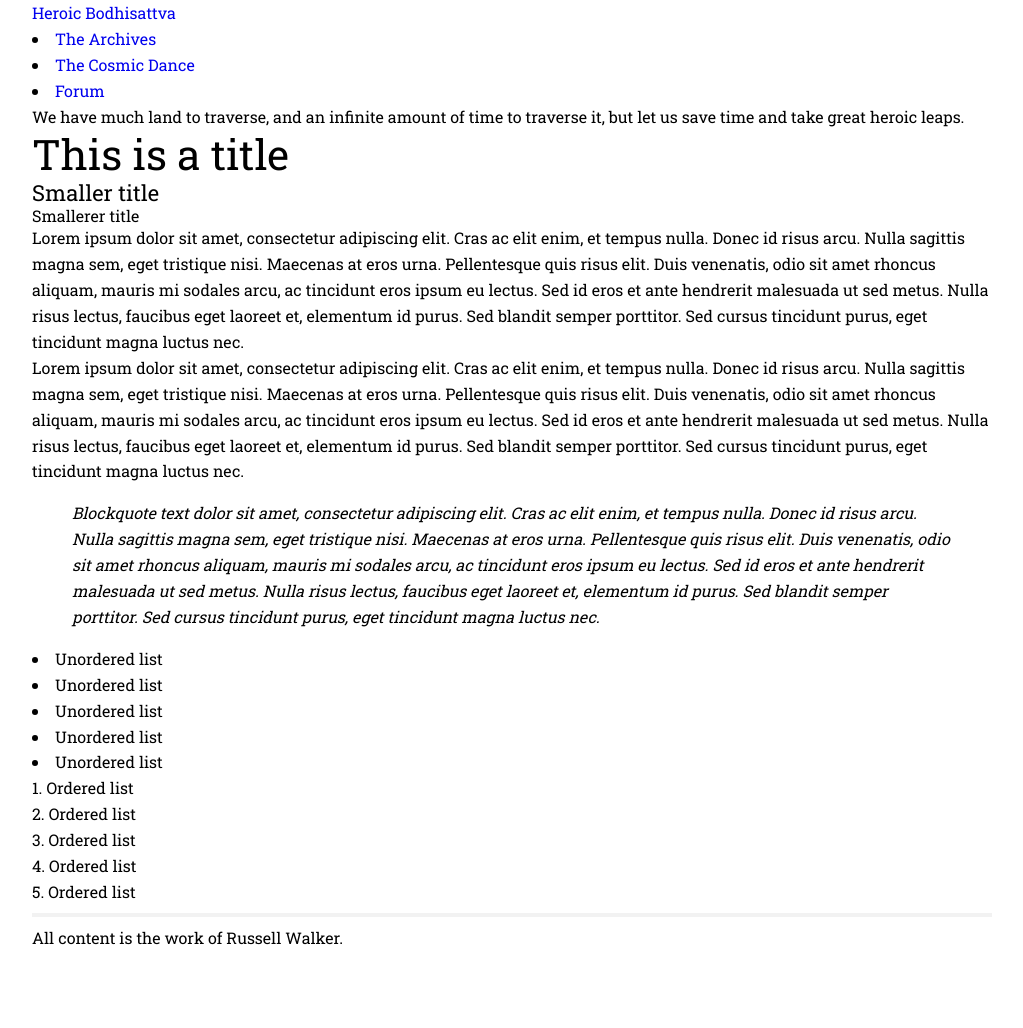
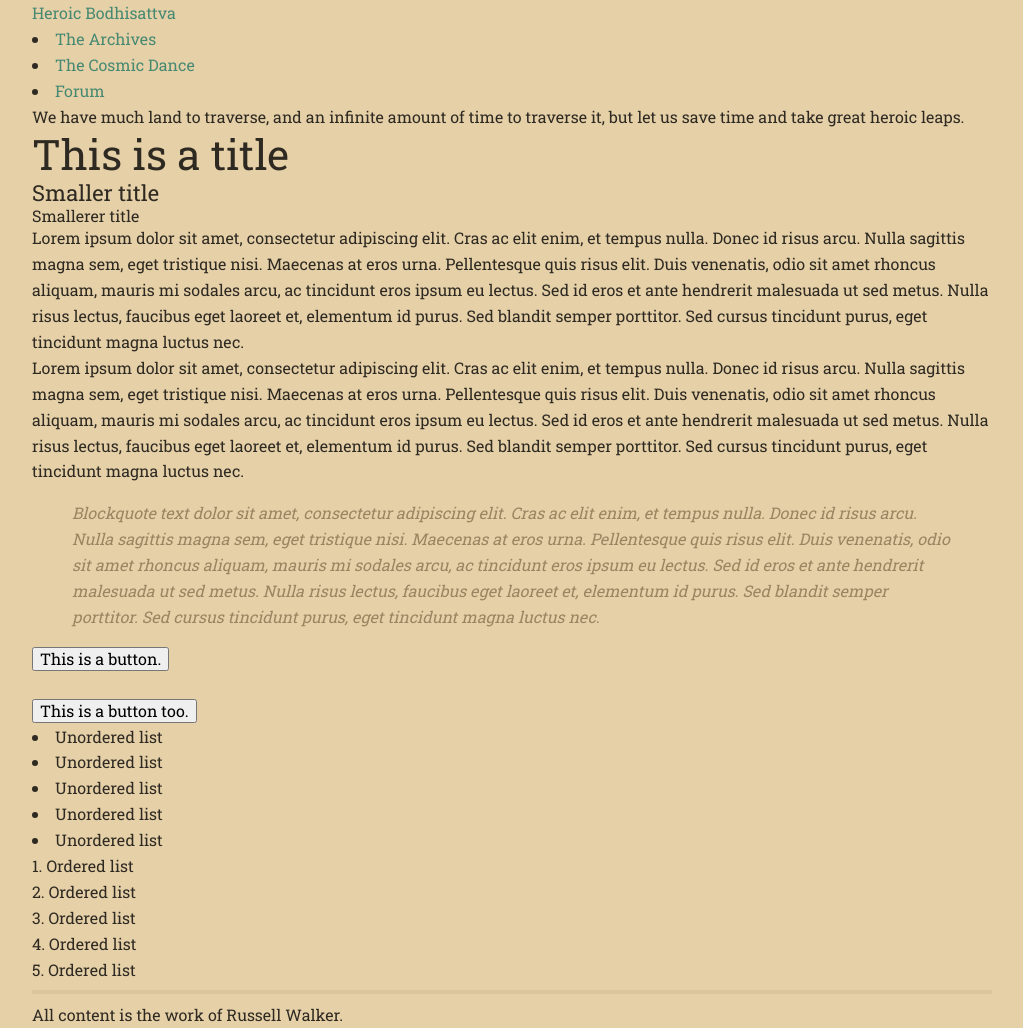
Before and after one commit to heroicbodhisattva/heroicbodhisattva, a Jekyll site: the page built from index.html, in a window 1280 px wide. Shown: the whole page, without its empty margins (128-1151 px from the left). Built offline with Jekyll 4.4.1, drawn with Linux system fonts in a browser that asks for light colours; nearby versions of some CDN libraries; Markdown is read by kramdown in place of the engine named in the settings; the list of posts is cut into pages by our own code; before the commit the page ends 951 px from its top, so only the background shows below that.

Commit message:
Colours!

```diff
--- a/css/heroic.css
+++ b/css/heroic.css
@@ -7,6 +7,21 @@
  *  Table of Contents:
  *  00: Populate me!
  */
+
+/*
+    light color:    #e6d0a8
+    med color:      #998561
+    dark color:     #2e2a22
+    main green:     #478a71
+    light green:    #7dc5a9
+    dark green:     #175a41
+    main blue:      #4c6288
+    light blue:     #839bc3
+    dark blue:      #445066
+    main orange:    #cc8869
+    light orange:   #e6ac92
+    dark orange:    #997361
+*/
 
 /* ---- ##. Symbol font-face Load ---- */
 
@@ -23,16 +38,16 @@
 
 /* ---- ##. General and Typography ---- */
 
-::-webkit-selection { background: @@MAINCOLOR; color: @@LIGHTCOLOR; }
-::-moz-selection {    background: @@MAINCOLOR; color: @@LIGHTCOLOR; }
-::selection {         background: @@MAINCOLOR; color: @@LIGHTCOLOR; }
+::-webkit-selection { background: #478a71; color: #e6d0a8; }
+::-moz-selection {    background: #478a71; color: #e6d0a8; }
+::selection {         background: #478a71; color: #e6d0a8; }
 
 html, body {
     min-height: 100%;
 }
 body {
-    background: @@LIGHTCOLOR;
-    color: @@DARKCOLOR;
+    background: #e6d0a8;
+    color: #2e2a22;
     position: relative;
     font: 400 normal 16px/1.618em "Roboto Slab", serif;
     text-rendering: optimizeLegibility;
@@ -47,7 +62,7 @@ body {
 }
 
 a {
-    color: @@MAINCOLOR;
+    color: #478a71;
     text-decoration: none;
     -webkit-transition: background .25s ease-in-out, color .25s ease-in-out, text-shadow .25s ease-in-out;
     transition:         background .25s ease-in-out, color .25s ease-in-out, text-shadow .25s ease-in-out;
@@ -96,7 +111,7 @@ img, a > img {
 
 blockquote {
     font-style: italic;
-    color: @@MEDCOLOR;
+    color: #998561;
 }
     .blockquote:before,
     .blockquote:after {
--- a/index.html
+++ b/index.html
@@ -13,6 +13,10 @@ page_class: page-home
             <p>Lorem ipsum dolor sit amet, consectetur adipiscing elit. Cras ac elit enim, et tempus nulla. Donec id risus arcu. Nulla sagittis magna sem, eget tristique nisi. Maecenas at eros urna. Pellentesque quis risus elit. Duis venenatis, odio sit amet rhoncus aliquam, mauris mi sodales arcu, ac tincidunt eros ipsum eu lectus. Sed id eros et ante hendrerit malesuada ut sed metus. Nulla risus lectus, faucibus eget laoreet et, elementum id purus. Sed blandit semper porttitor. Sed cursus tincidunt purus, eget tincidunt magna luctus nec.</p>
 
             <blockquote>Blockquote text dolor sit amet, consectetur adipiscing elit. Cras ac elit enim, et tempus nulla. Donec id risus arcu. Nulla sagittis magna sem, eget tristique nisi. Maecenas at eros urna. Pellentesque quis risus elit. Duis venenatis, odio sit amet rhoncus aliquam, mauris mi sodales arcu, ac tincidunt eros ipsum eu lectus. Sed id eros et ante hendrerit malesuada ut sed metus. Nulla risus lectus, faucibus eget laoreet et, elementum id purus. Sed blandit semper porttitor. Sed cursus tincidunt purus, eget tincidunt magna luctus nec.</blockquote>
+
+            <button>This is a button.</button> <br>
+            <br>
+            <button>This is a button too.</button>
 
             <ul>
                 <li>Unordered list</li>
```
